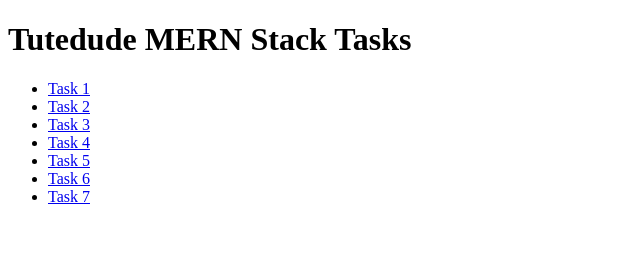
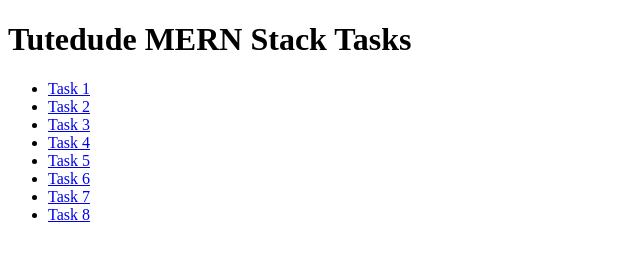
Before and after one commit to SJK-tech/Tutedude-mernstack-tasks, a plain HTML site: page index.html in a window 1280 px wide. Shown: the full height of the page, 0-640 px from the left. Drawn offline with Linux system fonts and the light colour scheme.

Commit message:
Add link to Task 8 in index.html

```diff
--- a/index.html
+++ b/index.html
@@ -14,6 +14,7 @@
         <li><a href="tute%20task5/">Task 5</a></li>
         <li><a href="tute%20task6/">Task 6</a></li>
         <li><a href="tute%20task7/">Task 7</a></li>
+        <li><a href="tute%20task8/">Task 8</a></li>
 
 
     </ul>
```
